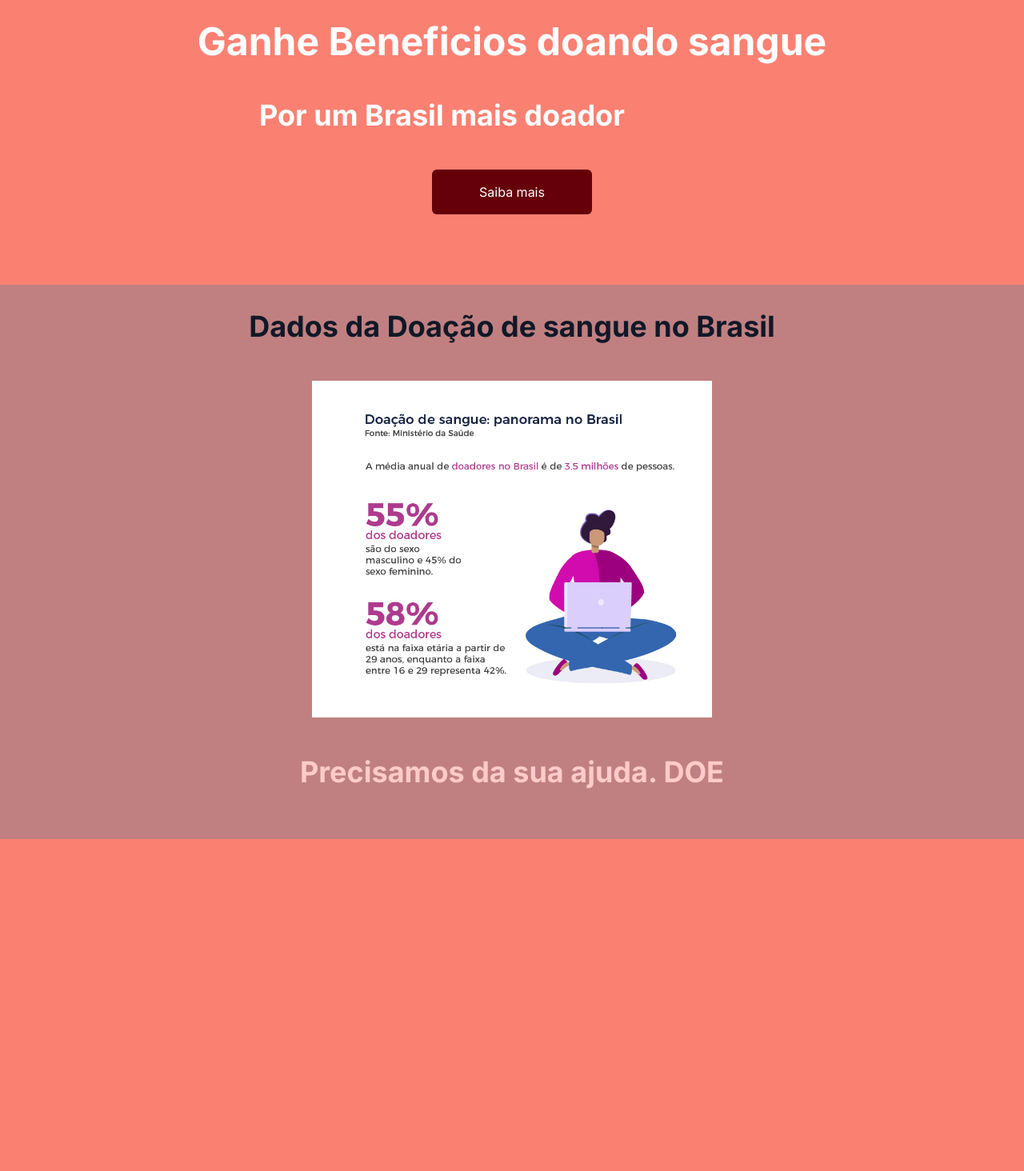
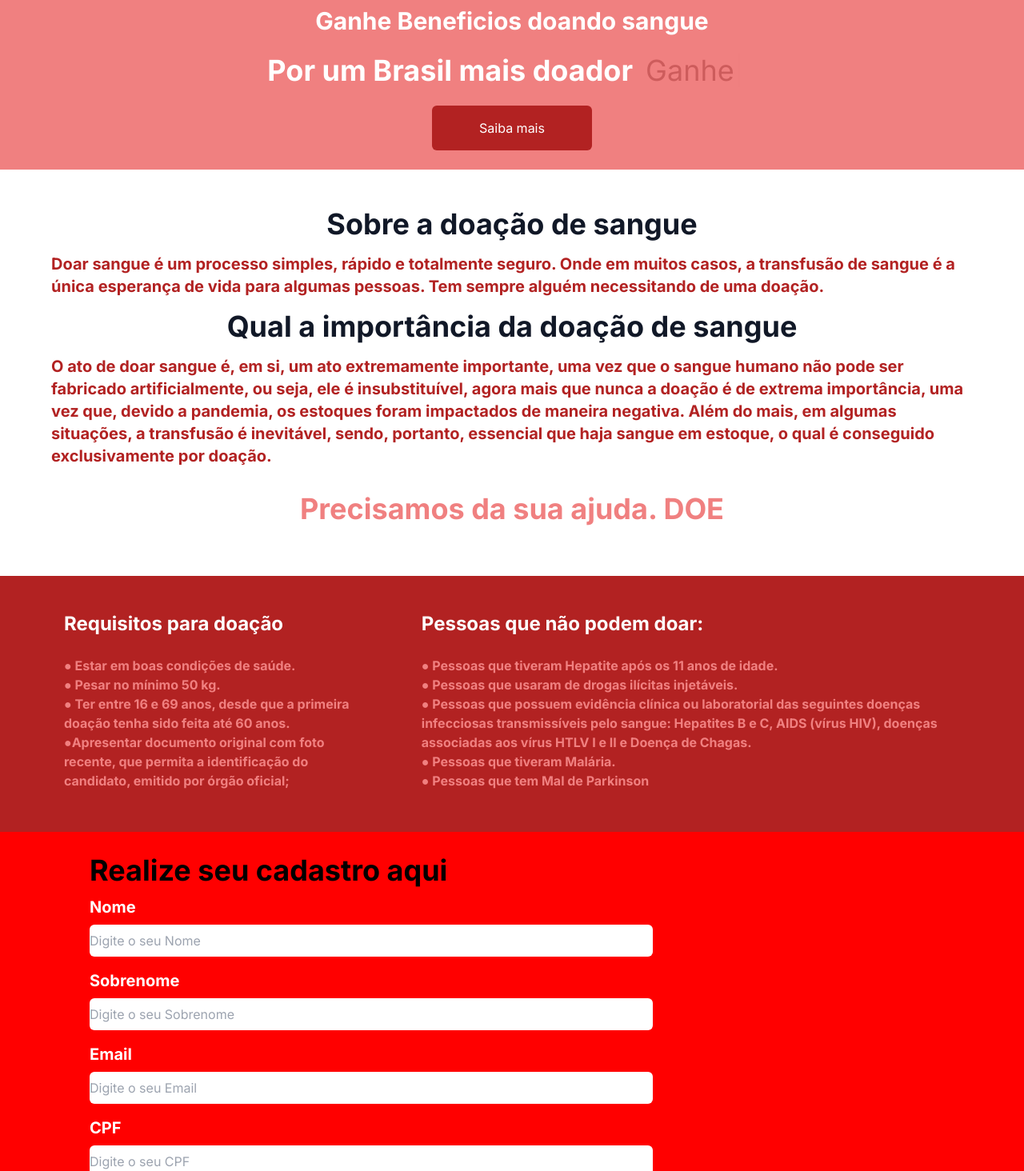
Before and after one commit to GiovanniMori/blooddonation, a React (Vite) app: page / in a window 1280 px wide. Shown: the part 240-1704 px from the top of the page at 80% size. Before the commit the page ends 1353 px from the top, so only its background shows below. Built offline with nearby package versions, Linux system fonts and the light colour scheme.

Commit message:
alteracoes no estilo do front end e criação da base de formuularios

```diff
--- a/package.json
+++ b/package.json
@@ -12,7 +12,9 @@
     "firebase": "^9.9.4",
     "react": "^18.2.0",
     "react-dom": "^18.2.0",
-    "react-router-dom": "^6.3.0"
+    "react-hook-form": "^7.36.0",
+    "react-router-dom": "^6.3.0",
+    "react-typed": "^1.2.0"
   },
   "devDependencies": {
     "@types/react": "^18.0.17",
--- /dev/null
+++ b/src/components/AboutDonate.jsx
@@ -0,0 +1,38 @@
+import React from "react";
+import DataBlood from "../assets/data-blood.jpg";
+
+const AboutDonate = () => {
+  return (
+    <div className="bg-white w-full py-8 px-10">
+      <div className="flex flex-col px-6">
+        <h1 className="text-gray-900 font-bold text-4xl mx-auto text-center py-4">
+          Sobre a doação de sangue
+        </h1>
+        <p className='text-primary text-xl font-bold'>
+          Doar sangue é um processo simples, rápido e totalmente seguro. Onde em
+          muitos casos, a transfusão de sangue é a única esperança de vida para
+          algumas pessoas. Tem sempre alguém necessitando de uma doação.
+        </p>
+      </div>
+      <div className='flex flex-col px-6'>
+        <h1 className="text-gray-900 font-bold text-4xl mx-auto text-center py-4">
+          Qual a importância da doação de sangue
+        </h1>
+        <p className="text-primary text-xl font-bold">
+          O ato de doar sangue é, em si, um ato extremamente importante, uma vez
+          que o sangue humano não pode ser fabricado artificialmente, ou seja, ele
+          é insubstituível, agora mais que nunca a doação é de extrema
+          importância, uma vez que, devido a pandemia, os estoques foram
+          impactados de maneira negativa. Além do mais, em algumas situações, a
+          transfusão é inevitável, sendo, portanto, essencial que haja sangue em
+          estoque, o qual é conseguido exclusivamente por doação.
+        </p>
+      </div>
+      <h2 className="text-quartenary font-bold text-4xl mx-auto text-center py-8">
+        Precisamos da sua ajuda. DOE
+      </h2>
+    </div>
+  );
+};
+
+export default AboutDonate;
--- a/src/components/DataContainer.jsx
+++ /dev/null
@@ -1,17 +0,0 @@
-import React from "react";
-import DataBlood from "../assets/data-blood.jpg";
-
-const DataContainer = () => {
-  return (
-    <div className="bg-[#C08081] w-full my-16">
-      <h1 className="text-gray-900 font-bold text-4xl mx-auto text-center pt-8">
-        Dados da Doação de sangue no Brasil
-      </h1>
-      <img className="w-[500px] mx-auto my-4 py-8" src={DataBlood} alt="/" />
-
-      <h2 className="text-red-200 font-bold text-4xl mx-auto text-center pb-16">Precisamos da sua ajuda. DOE</h2>
-    </div>
-  );
-};
-
-export default DataContainer;
--- /dev/null
+++ b/src/components/Form.jsx
@@ -0,0 +1,38 @@
+import React from "react";
+import { useForm } from "react-hook-form";
+
+const Form = () => {
+  const {
+    register,
+    handleSubmit,
+    formState: { errors },
+  } = useForm();
+  return (
+    <div className='bg-secondary py-7 px-12'>
+        <h1 className="text-4xl text-black font-bold px-16">Realize seu cadastro aqui</h1>
+        <div className="flex flex-col px-16 py-3">
+            <form onSubmit={handleSubmit((data) => console.log(data))}>
+                <div className="flex flex-col mb-4">
+                    <h1 className="font-bold text-xl text-white mb-2">Nome</h1>
+                    <input className="h-10 rounded-md w-2/3" placeholder="Digite o seu Nome" {...register("firstName")} />
+                </div>
+                <div className="flex flex-col mb-4">
+                    <h1 className="font-bold text-xl text-white mb-2">Sobrenome</h1>
+                    <input className="h-10 rounded-md w-2/3" placeholder="Digite o seu Sobrenome" {...register("firstName")} />
+                </div>
+                <div className="flex flex-col mb-4">
+                    <h1 className="font-bold text-xl text-white mb-2">Email</h1>
+                    <input className="h-10 rounded-md w-2/3" placeholder="Digite o seu Email" {...register("Email")} />
+                </div>
+                <div className="flex flex-col mb-4">
+                    <h1 className="font-bold text-xl text-white mb-2">CPF</h1>
+                    <input className="h-10 rounded-md w-2/3" placeholder="Digite o seu CPF" {...register("CPF")} />
+                </div>
+                <input className="bg-primary rounded p-4 font-bold text-base text-white cursor-pointer" type="submit" />
+            </form>
+        </div>
+    </div>
+  );
+};
+
+export default Form;
--- a/src/components/Hero.jsx
+++ b/src/components/Hero.jsx
@@ -1,22 +1,27 @@
 import React from "react";
-//import Typed from "react-typed";
+import Typed from "react-typed";
 
 const Hero = () => {
   return (
-    <div className="w-full text-center flex mt-16 max-w-[800px] flex-col  mx-auto justify-center">
-      <h1 className="text-3xl md:py-6 text-red-500 font-bold">
+    <div className="w-full text-center flex pt-8 flex-col bg-quartenary mx-auto justify-center">
+      <h1 className="text-5xl md:py-6 text-primary font-bold">
         Doe Sangue, Salve uma vida
       </h1>
-      <h1 className="text-5xl md:py-6 text-white font-bold">
+      <h1 className="text-3xl md:py-6 text-white font-bold">
         Ganhe Beneficios doando sangue
       </h1>
-      <div className="flex px-16">
-        <p className="text-4xl md:py-6 text-white font-bold px-5">
+      <div className="flex justiify-center text-4x1 items-center mx-auto">
+        <p className="text-4xl text-white font-bold ">
           Por um Brasil mais doador
         </p>
-
+        <Typed className="text-4xl text-tertiary font bold px-4"
+          strings={["Doe", "Ganhe", "Ajude"]}
+          typeSpeed={40}
+          backSpeed={50}
+          loop
+        />
       </div>
-      <button className="bg-[#65000B] w-[200px] rounded-md font-medium text-white text-center px-2 py-4 mx-auto my-6">
+      <button className="bg-primary w-[200px] rounded-md font-medium text-white text-center px-2 py-4 mx-auto my-6">
         Saiba mais
       </button>
     </div>
--- a/src/components/Navbar.jsx
+++ b/src/components/Navbar.jsx
@@ -1,9 +1,10 @@
 import React from 'react'
+import Logo from '../../dist/blood-donation.png'
 
 const Navbar = () => {
   return (
-    <div className='flex justify-between items-center w-full h-24 px-7 bg-[#F63255] text-white' id='navbar-container'>
-      <h1 className="text-white font-bold text-4xl w-full">Blood.</h1>
+    <div className='flex justify-between items-center w-full h-24 px-7 bg-primary text-white' id='navbar-container'>
+      <img src={Logo} className='w-16' />
       <ul className="flex px-16">
         <li className="p-4 font-bold">Home</li>
         <li className="p-4 font-bold">Doe</li>
--- /dev/null
+++ b/src/components/Requirements.jsx
@@ -0,0 +1,39 @@
+import React from "react";
+
+const Requirements = () => {
+  return (
+    <div className="bg-primary flex justify-between px-10 py-9">
+      <div className='px-10'>
+        <h1 className="font-bold text-white text-2xl py-2">Requisitos para doação</h1>
+        <ul className='py-4'>
+          <li className='font-bold text-base text-quartenary'>● Estar em boas condições de saúde.</li>
+          <li className='font-bold text-base text-quartenary'>● Pesar no mínimo 50 kg.</li>
+          <li className='font-bold text-base text-quartenary'>
+          ● Ter entre 16 e 69 anos, desde que a primeira doação tenha sido feita
+            até 60 anos.
+          </li>
+          <li className='font-bold text-base text-quartenary'>
+          ●Apresentar documento original com foto recente, que permita a
+            identificação do candidato, emitido por órgão oficial;
+          </li>
+        </ul>
+      </div>
+      <div className='px-10'>
+        <h1 className="font-bold text-white text-2xl py-2">Pessoas que não podem doar:</h1>
+        <ul className='py-4'>
+          <li className='font-bold text-base text-quartenary'>● Pessoas que tiveram Hepatite após os 11 anos de idade.</li>
+          <li className='font-bold text-base text-quartenary'>● Pessoas que usaram de drogas ilícitas injetáveis.</li>
+          <li className='font-bold text-base text-quartenary'>
+          ● Pessoas que possuem evidência clínica ou laboratorial das seguintes doenças infecciosas
+            transmissíveis pelo sangue: Hepatites B e C, AIDS (vírus HIV),
+            doenças associadas aos vírus HTLV I e II e Doença de Chagas.
+          </li>
+          <li className='font-bold text-base text-quartenary'>● Pessoas que tiveram Malária.</li>
+          <li className='font-bold text-base text-quartenary'>● Pessoas que tem Mal de Parkinson</li>
+        </ul>
+      </div>
+    </div>
+  );
+};
+
+export default Requirements;
--- a/src/main.jsx
+++ b/src/main.jsx
@@ -3,7 +3,9 @@ import ReactDOM from 'react-dom/client'
 
 import Hero from './components/Hero';
 import Navbar from './components/Navbar';
-import DataContainer from './components/DataContainer';
+import AboutDonate from './components/AboutDonate';
+import Form from './components/Form';
+import Requirements from './components/Requirements';
 
 
 
@@ -11,6 +13,8 @@ ReactDOM.createRoot(document.getElementById('root')).render(
   <React.StrictMode>
     <Navbar />
     <Hero />
-    <DataContainer />
+    <AboutDonate />
+    <Requirements />
+    <Form />
   </React.StrictMode>
 )
--- a/src/styles/main.css
+++ b/src/styles/main.css
@@ -3,5 +3,5 @@
 @tailwind utilities;
 
 body {
-  background-color: #fa8072;
+  background-color: white;
 }
--- a/tailwind.config.cjs
+++ b/tailwind.config.cjs
@@ -6,6 +6,12 @@ module.exports = {
       fontFamily: {
         sans: ['Inter', 'sans-serif']
       },
+      colors:{
+        'primary': '#B22222',
+        'secondary': '#FF0000',
+        'tertiary': '#CD5C5C',
+        'quartenary': '#F08080'
+      }
     },
   },
   plugins: [],
```
Also changed, not shown: 7 other files (tests, documents, lock files or other folders).
